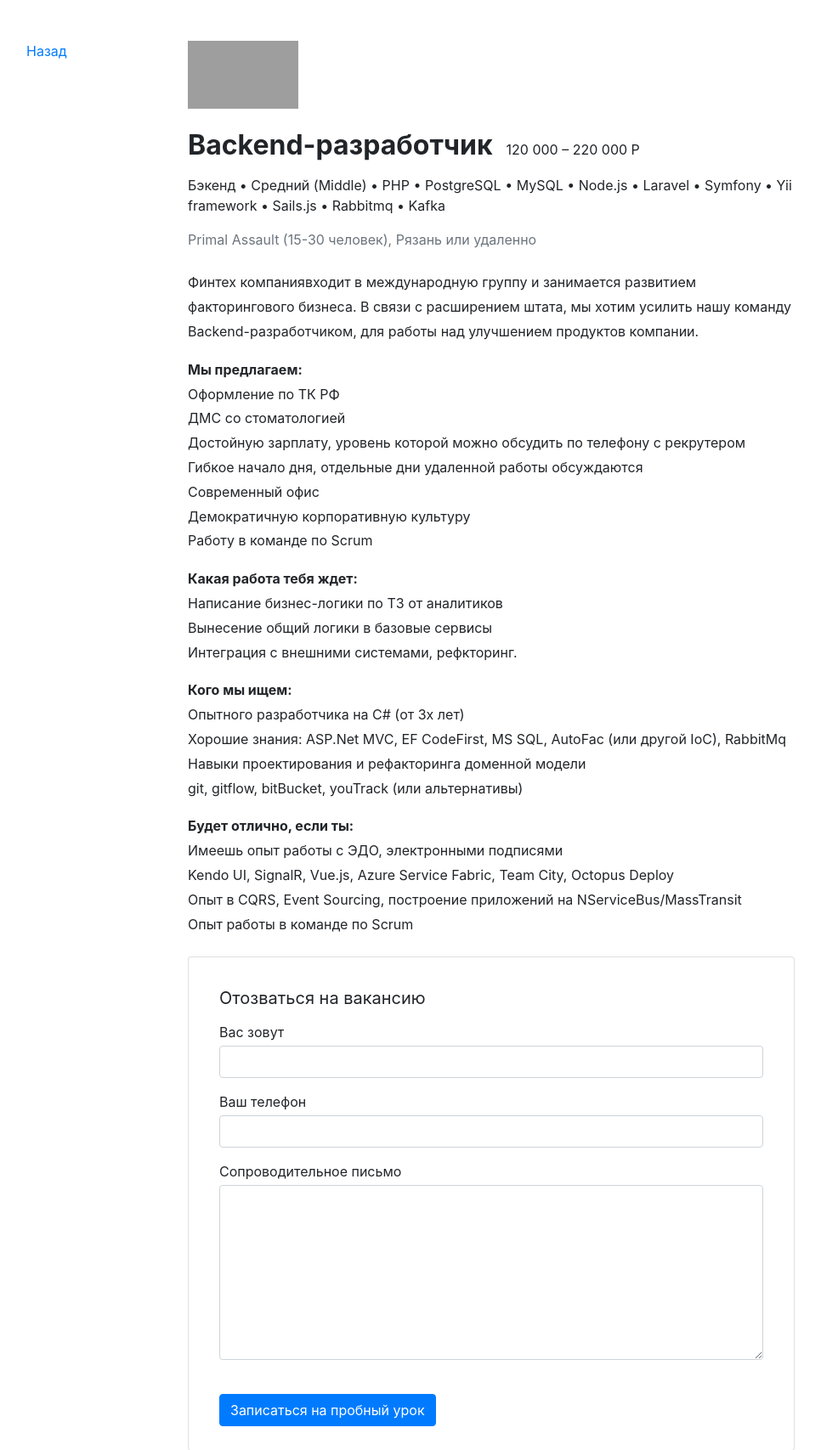
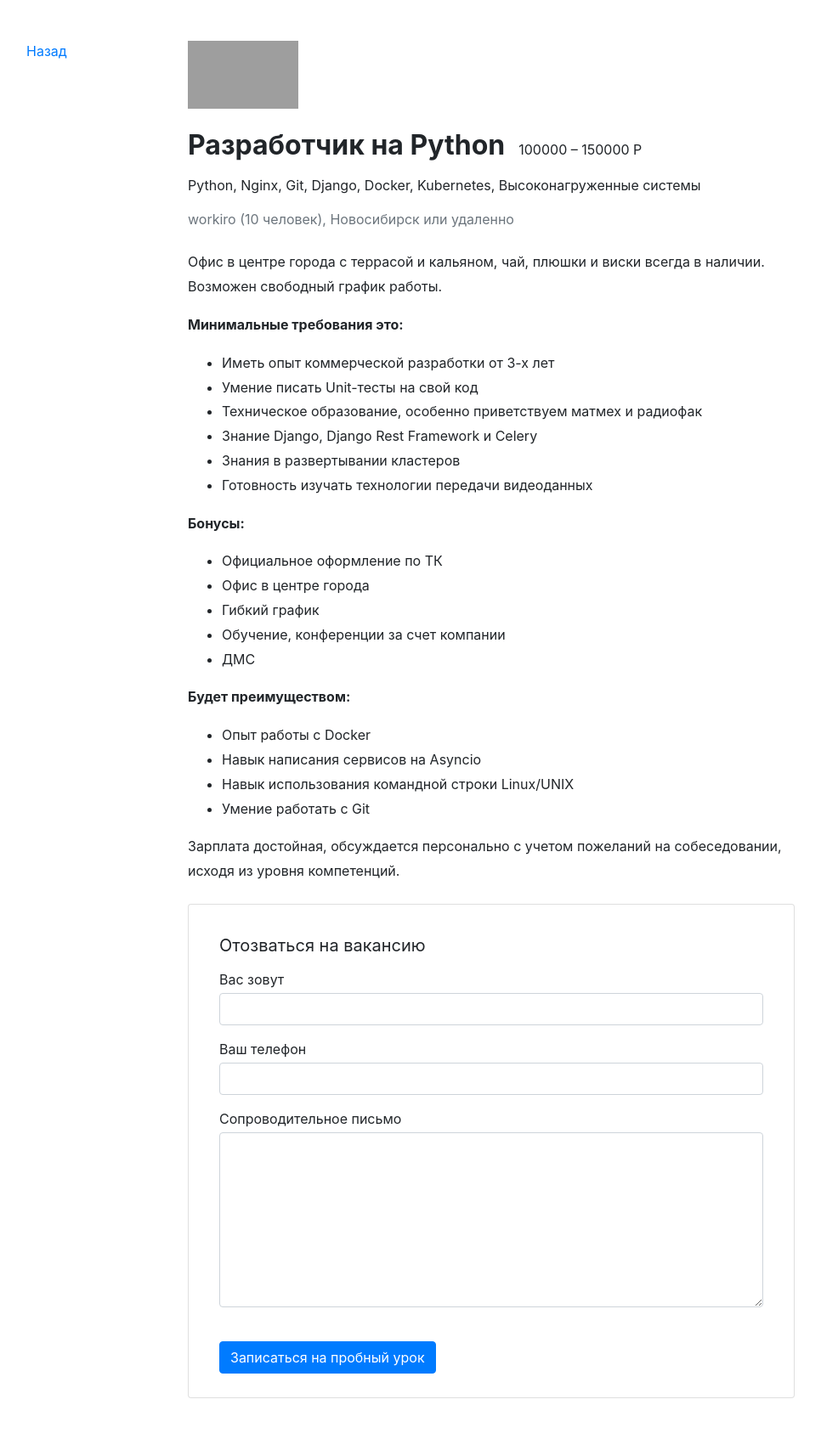
Before and after one commit to Kollaider/jumanji, a Django app: template templates/vacancies/vacancy.html in a window 1280 px wide. Shown: the part 72-1779 px from the top of the page at 85% size, without its empty margins (70-1036 px from the left). After the commit the page ends 1718 px from the top, so only its background shows below. Run offline with Django 3.2, Linux system fonts and the light colour scheme; the template is opened without the code that fills it: values that come from a table or form of the project are taken from there, others are empty; data comes from the database, SQL or seed files in the repository; both versions use the stored data as it was after the commit; some libraries are stand-ins or nearby versions; grey boxes are pictures that could not be loaded.

Commit message:
customized templates company.html, vacancies.html, vacancy.html

```diff
--- a/jumanji/settings.py
+++ b/jumanji/settings.py
@@ -120,9 +120,11 @@ USE_TZ = True
 
 
 STATICFILES_DIRS = [
-    os.path.join(BASE_DIR, 'static'),
+    os.path.join(BASE_DIR, 'static/'),
 
 ]
+
+STATIC_ROOT = "/static/"
 
 STATIC_URL = '/static/'
 
--- a/jumanji/urls.py
+++ b/jumanji/urls.py
@@ -22,6 +22,6 @@ urlpatterns = [
     path('admin/', admin.site.urls),
     path('', views.MainView.as_view()),
     path('vacancies/', include('vacancies.urls')),
-    path('companies/345', views.CompanyView.as_view())     #<int:company_id>
+    path('companies/<int:company_id>', views.CompanyView.as_view())
 
 ]
--- a/templates/vacancies/index.html
+++ b/templates/vacancies/index.html
@@ -1,5 +1,6 @@
 {% extends 'base.html' %}
 {% load ru_pluralize %}
+
 {% block content %}
   <main class="container mt-3">
     <section>
--- a/templates/vacancies/vacancy.html
+++ b/templates/vacancies/vacancy.html
@@ -13,39 +13,13 @@
         <section class="pl-3">
           <a href="#"><img src="https://place-hold.it/130x80" width="130" height="80" alt=""></a>
           <div class="d-flex align-items-baseline align-content-baseline">
-            <h1 class="h2 mt-4 font-weight-bold" >Backend-разработчик</h1>
-            <p class="m-0 pl-3">120 000 – 220 000 Р</p>
+            <h1 class="h2 mt-4 font-weight-bold" >{{ vacancy.title }}</h1>
+            <p class="m-0 pl-3">{{ vacancy.salary_min }} – {{ vacancy.salary_max }} Р</p>
           </div>
-          <p class="mt-2">Бэкенд • Средний (Middle) • PHP • PostgreSQL • MySQL • Node.js • Laravel • Symfony • Yii framework • Sails.js • Rabbitmq • Kafka</p>
-          <p class="text-muted mb-4">Primal Assault (15-30 человек), Рязань или удаленно</p>
+          <p class="mt-2">{{ vacancy.skills }}</p>
+          <p class="text-muted mb-4">{{ company.name }} ({{company.employee_count}} человек), {{ company.location }} или удаленно</p>
           <div style="line-height: 1.8;">
-            <p>Финтех компаниявходит в международную группу  и занимается развитием факторингового бизнеса. В связи с расширением штата, мы хотим усилить нашу команду Backend-разработчиком, для работы над улучшением продуктов компании.</p>
-            <p><b>Мы предлагаем: </b><br>
-              Оформление по ТК РФ<br>
-              ДМС со стоматологией<br>
-              Достойную зарплату, уровень которой можно обсудить по телефону с рекрутером<br>
-              Гибкое начало дня, отдельные дни удаленной работы обсуждаются<br>
-              Современный офис<br>
-              Демократичную корпоративную культуру<br>
-              Работу в команде по Scrum
-            </p>
-            <p><b>Какая работа тебя ждет: </b><br>
-              Написание бизнес-логики по ТЗ от аналитиков<br>
-              Вынесение общий логики в базовые сервисы<br>
-              Интеграция с внешними системами, рефкторинг.
-            </p>
-            <p><b>Кого мы ищем: </b><br>
-              Опытного разработчика на C# (от 3х лет)<br>
-              Хорошие знания: ASP.Net MVC, EF CodeFirst, MS SQL, AutoFac (или другой IoC), RabbitMq <br>
-              Навыки проектирования и рефакторинга доменной модели <br>
-              git, gitflow, bitBucket, youTrack (или альтернативы)
-            </p>
-            <p><b>Будет отлично, если ты:</b><br>
-              Имеешь опыт работы с ЭДО, электронными подписями<br>
-              Kendo UI, SignalR, Vue.js, Azure Service Fabric, Team City, Octopus Deploy<br>
-              Опыт в CQRS, Event Sourcing, построение приложений на NServiceBus/MassTransit<br>
-              Опыт работы в команде по Scrum
-            </p>
+            {{ vacancy.description|safe}}
           </div>
           <form action="/echo" class="card mt-4 mb-3" enctype="multipart/form-data">
             <div class="card-body mx-3">
--- a/vacancies/urls.py
+++ b/vacancies/urls.py
@@ -5,7 +5,7 @@ from vacancies import views
 
 urlpatterns = [
     path('', views.ListAllVacanciesView.as_view()),
-    path('22', views.VacancyView.as_view()),
-    path('cat/frontend', views.ListSpecialtyView.as_view()),
+    path('<int:vacancy_id>', views.VacancyView.as_view()),
+    path('cat/<str:specialty>', views.ListSpecialtyView.as_view()),
 
 ]
```
Also changed, not shown: templates/vacancies/company.html (+10 -8 lines), templates/vacancies/vacancies.html (+8 -7 lines), vacancies/views.py (+32 -9 lines), db.sqlite3.
